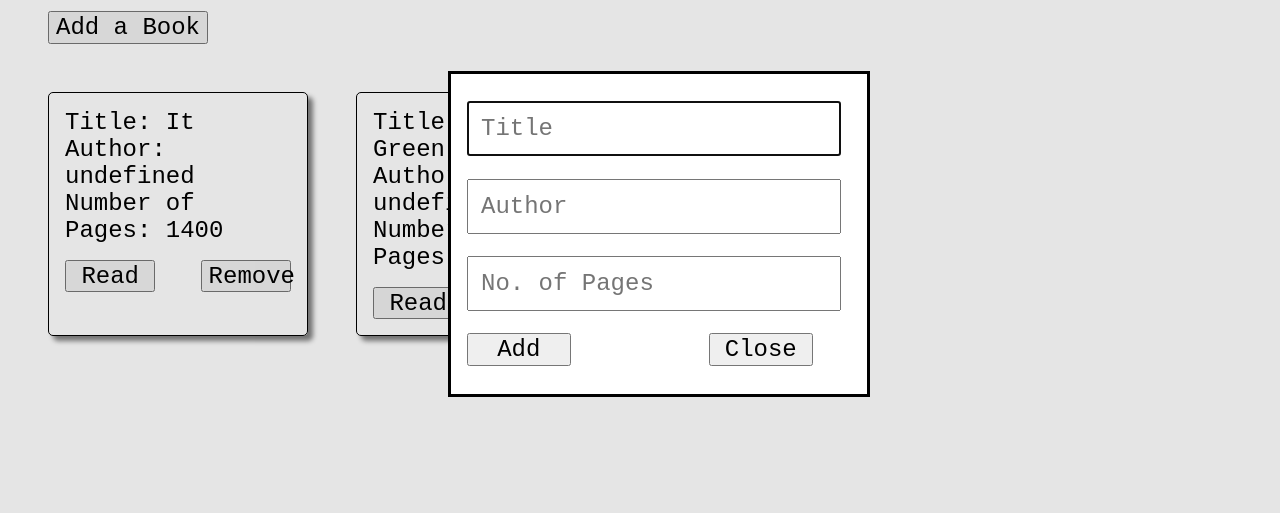
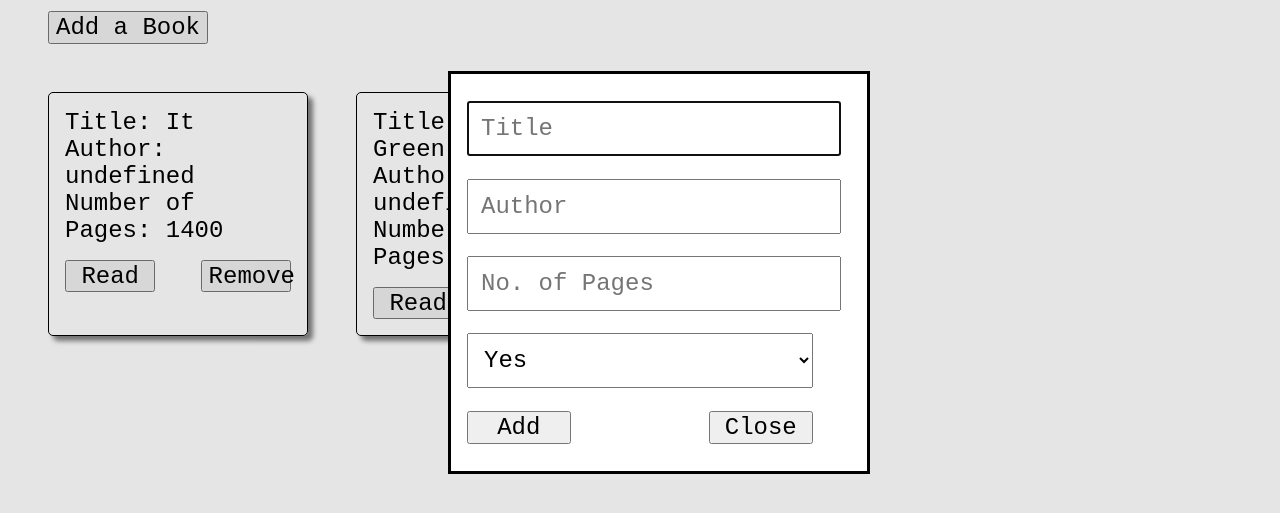
Before and after one commit to VerxMaxum/odin-library, a plain HTML site: page index.html in a window 1280 px wide. Both pictures are taken after a click on the button "Add a Book". Shown: the part 129-642 px from the top of the page. Drawn offline with Linux system fonts and the light colour scheme.

Commit message:
Add read or not option

```diff
--- a/index.html
+++ b/index.html
@@ -16,6 +16,10 @@
             <input type="text" name="title" placeholder="Title"></br>
             <input type="text" name="author" placeholder="Author"></br>
             <input type="number" name="pages" placeholder="No. of Pages"></br>
+            <select name="read-the-book">
+                <option>Yes</option>
+                <option>No</option>
+            </select>
             <div id="dialog-button-container">
                 <button type="submit" id="add-book">Add</button>
                 <button type="submit" id="close-form">Close</button>
--- a/styles.css
+++ b/styles.css
@@ -40,12 +40,14 @@ dialog > form {
     width: 90%;
 }
 
-dialog > form > input {
+dialog > form > input,
+dialog > form > select {
     font-size: 1.5rem;
     padding: 0.75rem;
 }
 
 dialog > form > input,
+dialog > form > select,
 dialog > form > div {
     width: 100%;
     margin-top: 0.7rem;
```
